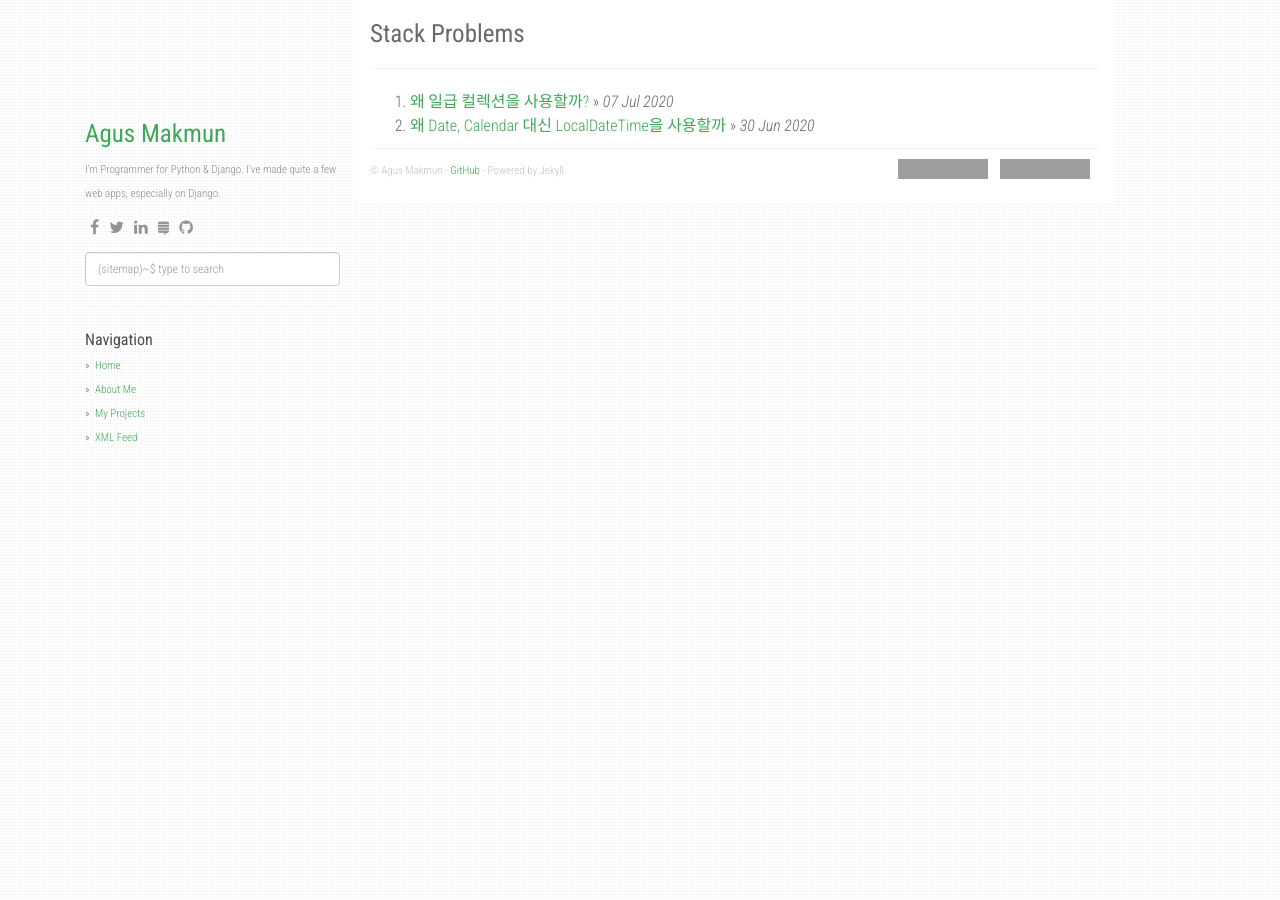
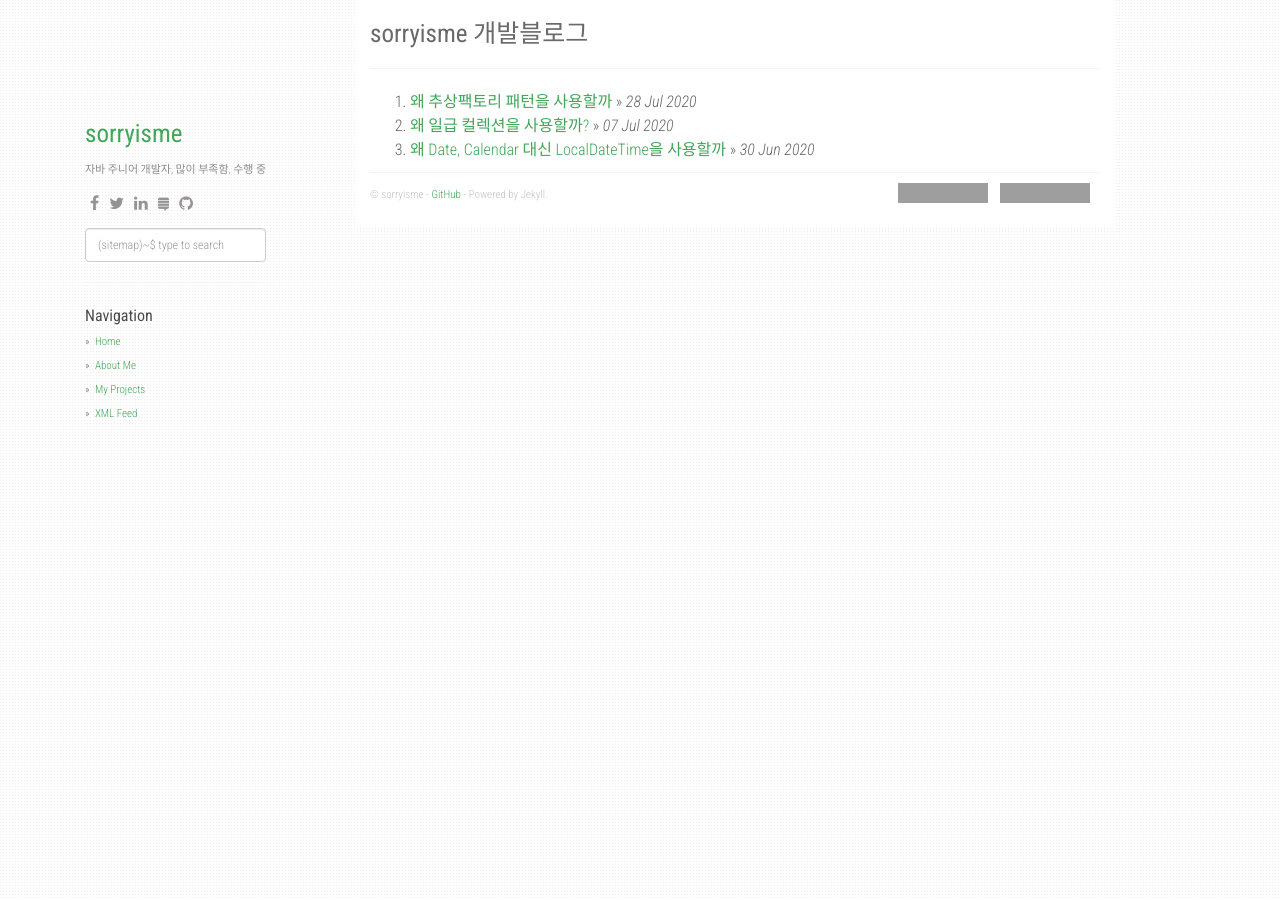
Before and after one commit to sorryisme/sorryisme.github.io, a Jekyll site: the page built from index.html, in a window 1280 px wide. Built offline with Jekyll 4.4.1, drawn with Linux system fonts in a browser that asks for light colours; nearby versions of some CDN libraries; the list of posts is cut into pages by our own code; grey boxes are pictures that could not be loaded.

Commit message:
20200811

```diff
--- a/_config.yml
+++ b/_config.yml
@@ -1,8 +1,8 @@
-title: Stack Problems
+title: sorryisme 개발블로그
 description: My Personal Stack Problems
-author: Agus Makmun
-github: https://github.com/agusmakmun
-about: I'm Programmer for Python & Django. I've made quite a few web apps, especially on Django.
+author: sorryisme
+github: https://github.com/sorryisme
+about: 자바 주니어 개발자, 많이 부족함, 수행 중
 disqus_shortname: stackproblems
 google_analytics: UA-XXXXXXXX-Y
 
@@ -24,7 +24,7 @@ social:
     - icon: fa-stack-exchange
       link: "#"
     - icon: fa-github
-      link: "https://github.com/agusmakmun"
+      link: "https://github.com/sorryisme"
 
 share:
   twitter_username: github.io
@@ -38,7 +38,7 @@ urls:
     - text: XML Feed
       url: /feed.xml
 
-url: "https://agusmakmun.github.io"
+url: "https://sorriysme.github.io"
 baseurl: ""
 paginate: 20
 per_page: 20
```
Also changed, not shown: _posts/2020-07-29-왜 추상팩토리 패턴을 사용할까.markdown (added, +117 -0 lines).
